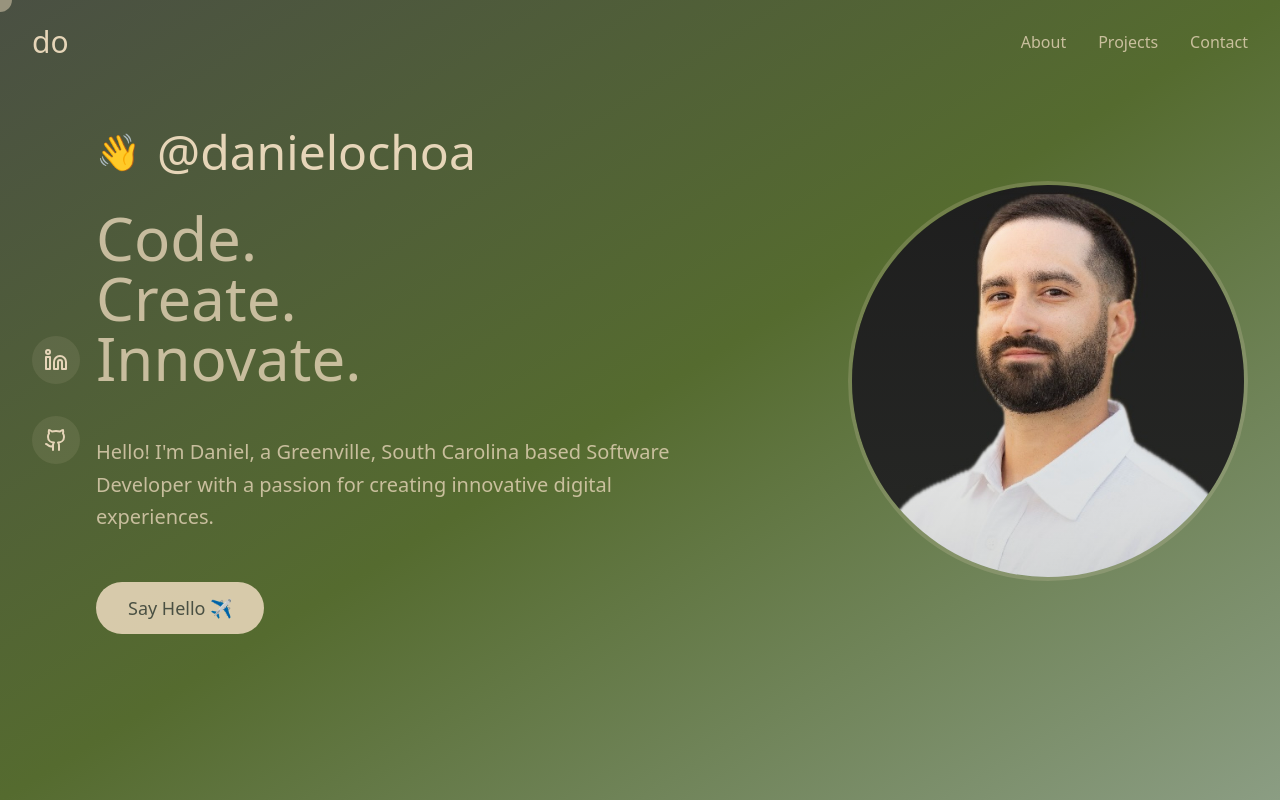
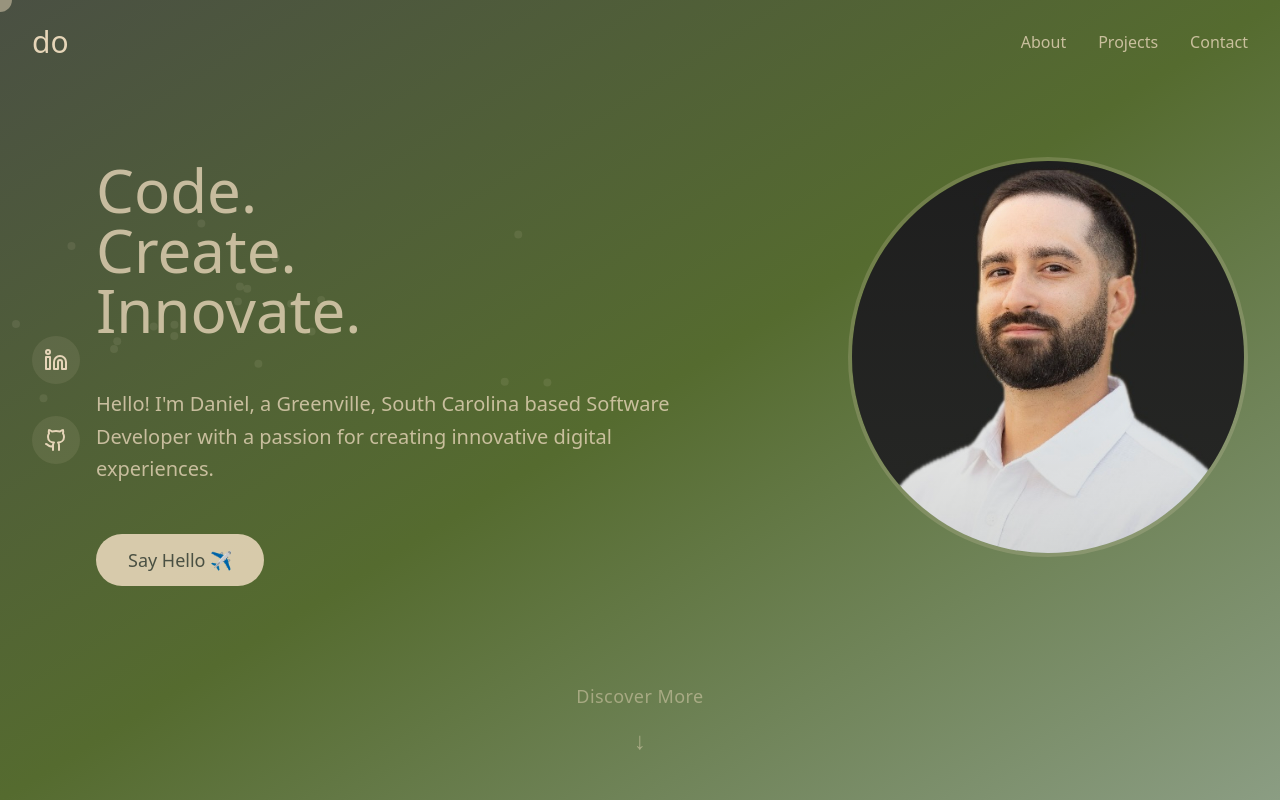
Before and after one commit to Dan8a5/my_website, a React (Vite) app: page / in a window 1280 px wide. Built offline with nearby package versions, Linux system fonts and the light colour scheme.

Commit message:
feat: enhance homepage layout and animations
- Add floating particle background effect
- Center content alignment
- Improve image transitions and hover effects
- Update typography and spacing

```diff
--- a/src/components/HomePage.jsx
+++ b/src/components/HomePage.jsx
@@ -1,5 +1,54 @@
 import React, { useState, useEffect } from "react";
 import { Github, Linkedin } from "lucide-react";
+import { motion } from "framer-motion";
+
+const ScrollIndicator = () => {
+  return (
+    <motion.div
+      className="absolute bottom-12 left-1/2 -translate-x-1/2 flex flex-col items-center gap-2"
+      initial={{ opacity: 0 }}
+      animate={{ opacity: 1 }}
+      transition={{ delay: 2 }}
+    >
+      <motion.div
+        className="text-cream/50 text-lg tracking-wide"
+        animate={{ y: [0, -5, 0] }}
+        transition={{ repeat: Infinity, duration: 2 }}
+      >
+        Discover More
+      </motion.div>
+      <motion.div
+        className="text-cream/50 text-2xl"
+        animate={{ y: [0, 10, 0] }}
+        transition={{ repeat: Infinity, duration: 2 }}
+      >
+        ↓
+      </motion.div>
+    </motion.div>
+  );
+};
+
+const ParticleBackground = () => {
+  return (
+    <div className="absolute inset-0 overflow-hidden pointer-events-none">
+      {[...Array(20)].map((_, i) => (
+        <motion.div
+          key={i}
+          className="absolute w-2 h-2 bg-cream/10 rounded-full"
+          animate={{
+            y: ["0vh", "100vh"],
+            x: Math.random() * 100 + "vw"
+          }}
+          transition={{
+            duration: Math.random() * 10 + 10,
+            repeat: Infinity,
+            ease: "linear"
+          }}
+        />
+      ))}
+    </div>
+  );
+};
 
 const HomePage = () => {
   const [isLoaded, setIsLoaded] = useState(false);
@@ -9,7 +58,8 @@ const HomePage = () => {
   }, []);
 
   return (
-   <div className="min-h-screen">
+    <div className="min-h-screen relative">
+      <ParticleBackground />
       <div className="container mx-auto px-8 pl-24 pt-32 relative">
         <nav className="fixed left-8 top-1/2 -translate-y-1/2 flex flex-col gap-8">
           <a href="https://linkedin.com/in/daniel-m-ochoa"
@@ -30,8 +80,6 @@ const HomePage = () => {
           <div className={`max-w-2xl transform transition-all duration-1000 ${
             isLoaded ? "translate-x-0 opacity-100" : "-translate-x-full opacity-0"}`}>
             <div className="flex items-center gap-4 mb-8">
-             <span className="text-4xl">👋</span>
-             <h2 className="text-cream text-5xl font-light">@danielochoa</h2>
             </div>
 
             <div className="mb-12">
@@ -71,6 +119,7 @@ const HomePage = () => {
           </div>
         </div>
       </div>
+      <ScrollIndicator />
     </div>
   );
 };
```
Lines whose indentation alone changed are shown as unchanged.
